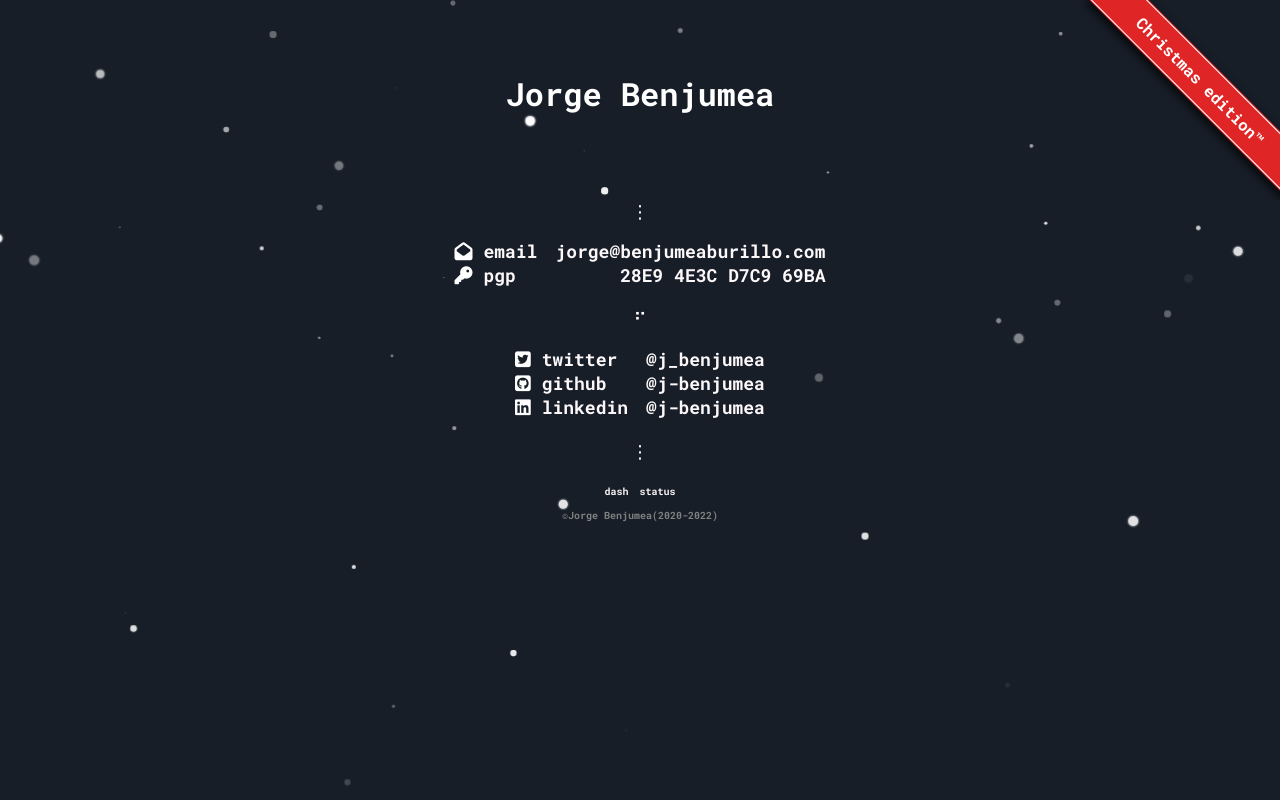
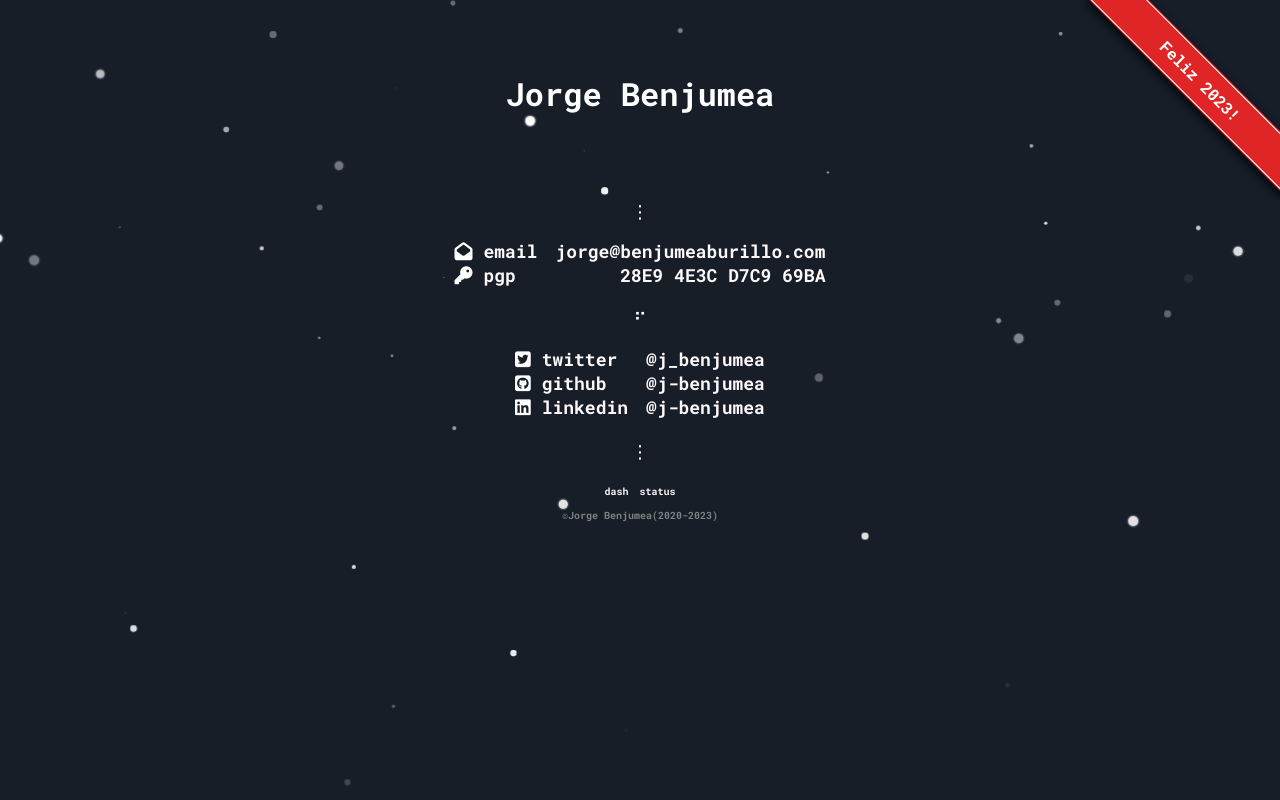
Before and after one commit to I014/benjumeaburillo.com, a plain HTML site: page index.html in a window 1280 px wide. Shown: the top 800 px of the page. Drawn offline with Linux system fonts and the light colour scheme.

Commit message:
Feliz maskanio!
Signed-off-by: Jorge Benjumea Burillo <me@intron014.com>

```diff
--- a/index.html
+++ b/index.html
@@ -41,7 +41,7 @@
         background: #e02526
         on-hover:   #667432
         -->
-    <style>#forkongithub a{background: #e02526;color:#fff;text-decoration:none;font-family:roboto+monospace;text-align:center;font-weight:bold;padding:5px 40px;font-size:1rem;line-height:2rem;position:relative;transition:0.5s;}  #forkongithub a:hover{background: #667432;color:#fff;}  #forkongithub a::before,#forkongithub a::after{content:"";width:100%;display:block;position:absolute;top:1px;left:0;height:1px;background:#fff;}  #forkongithub a::after{bottom:1px;top:auto;}@media screen and (min-width:800px){#forkongithub{position:fixed;display:block;top:0;right:0;width:200px;overflow:hidden;height:200px;z-index:9999;}  #forkongithub a{width:200px;position:absolute;top:60px;right:-60px;transform:rotate(45deg);-webkit-transform:rotate(45deg);-ms-transform:rotate(45deg);-moz-transform:rotate(45deg);-o-transform:rotate(45deg);box-shadow:4px 4px 10px rgba(0,0,0,0.8);}}</style><span id="forkongithub"><a href="https://benjumeaburillo.com">Christmas edition™</a></span>
+    <style>#forkongithub a{background: #e02526;color:#fff;text-decoration:none;font-family:roboto+monospace;text-align:center;font-weight:bold;padding:5px 40px;font-size:1rem;line-height:2rem;position:relative;transition:0.5s;}  #forkongithub a:hover{background: #667432;color:#fff;}  #forkongithub a::before,#forkongithub a::after{content:"";width:100%;display:block;position:absolute;top:1px;left:0;height:1px;background:#fff;}  #forkongithub a::after{bottom:1px;top:auto;}@media screen and (min-width:800px){#forkongithub{position:fixed;display:block;top:0;right:0;width:200px;overflow:hidden;height:200px;z-index:9999;}  #forkongithub a{width:200px;position:absolute;top:60px;right:-60px;transform:rotate(45deg);-webkit-transform:rotate(45deg);-ms-transform:rotate(45deg);-moz-transform:rotate(45deg);-o-transform:rotate(45deg);box-shadow:4px 4px 10px rgba(0,0,0,0.8);}}</style><span id="forkongithub"><a href="https://benjumeaburillo.com">Feliz 2023!</a></span>
 </head>
 
 <body>
@@ -90,7 +90,7 @@
     <p>
       <b class=copyright> <a href="https://dash.benjumeaburillo.com">dash</a></b>
       <b class=copyright> <a href="https://status.benjumeaburillo.com">status</a></b><br>
-      <b class=copyright> &copy;Jorge Benjumea(2020-2022)</b>
+      <b class=copyright> &copy;Jorge Benjumea(2020-2023)</b>
     </p>
   </div>
 </body>
```
